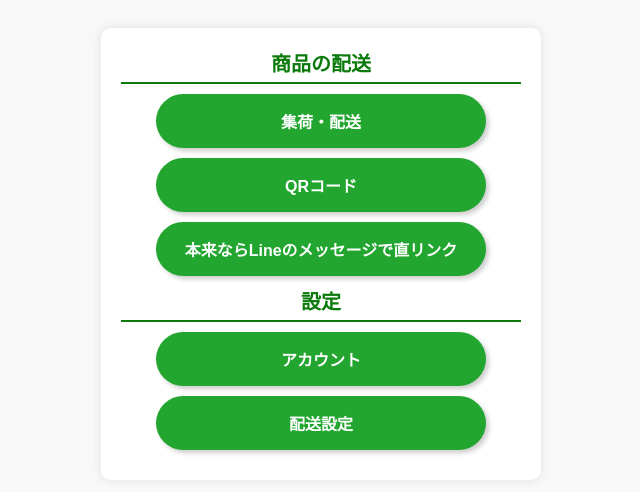
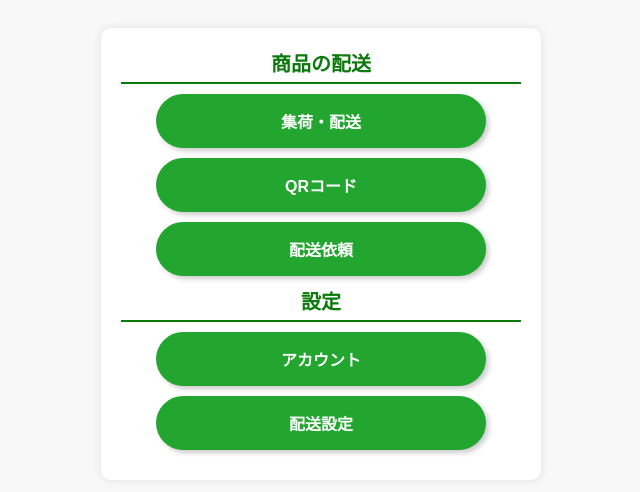
Before and after one commit to ree-jp-univ/agri-deliver, a plain HTML site: page index.html in a window 1280 px wide. Shown: the whole page, without its empty margins (319-959 px from the left). Drawn offline with Linux system fonts and the light colour scheme.

Commit message:
:zap: メニューの名前修正

```diff
--- a/index.html
+++ b/index.html
@@ -13,7 +13,7 @@
         <div class="section-title">商品の配送</div>
         <a href="./collection.html" class="button big-button">集荷・配送</a>
         <a href="./qr.html" class="button big-button">QRコード</a>
-        <a href="./request.html" class="button big-button">本来ならLineのメッセージで直リンク</a>
+        <a href="./request.html" class="button big-button">配送依頼</a>
         <div class="section-title">設定</div>
         <a href="#" class="button big-button">アカウント</a>
         <a href="#" class="button big-button">配送設定</a>
```
